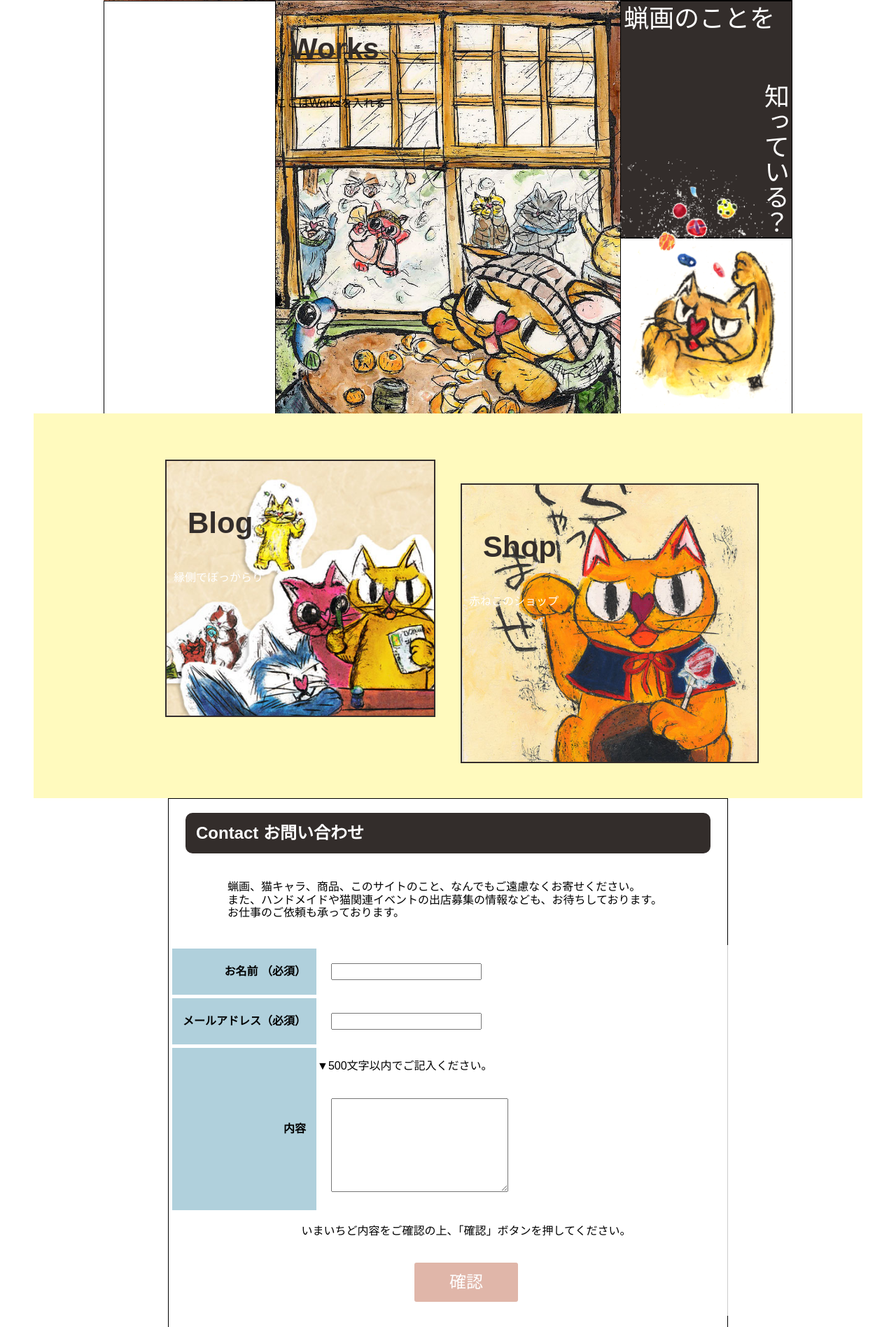
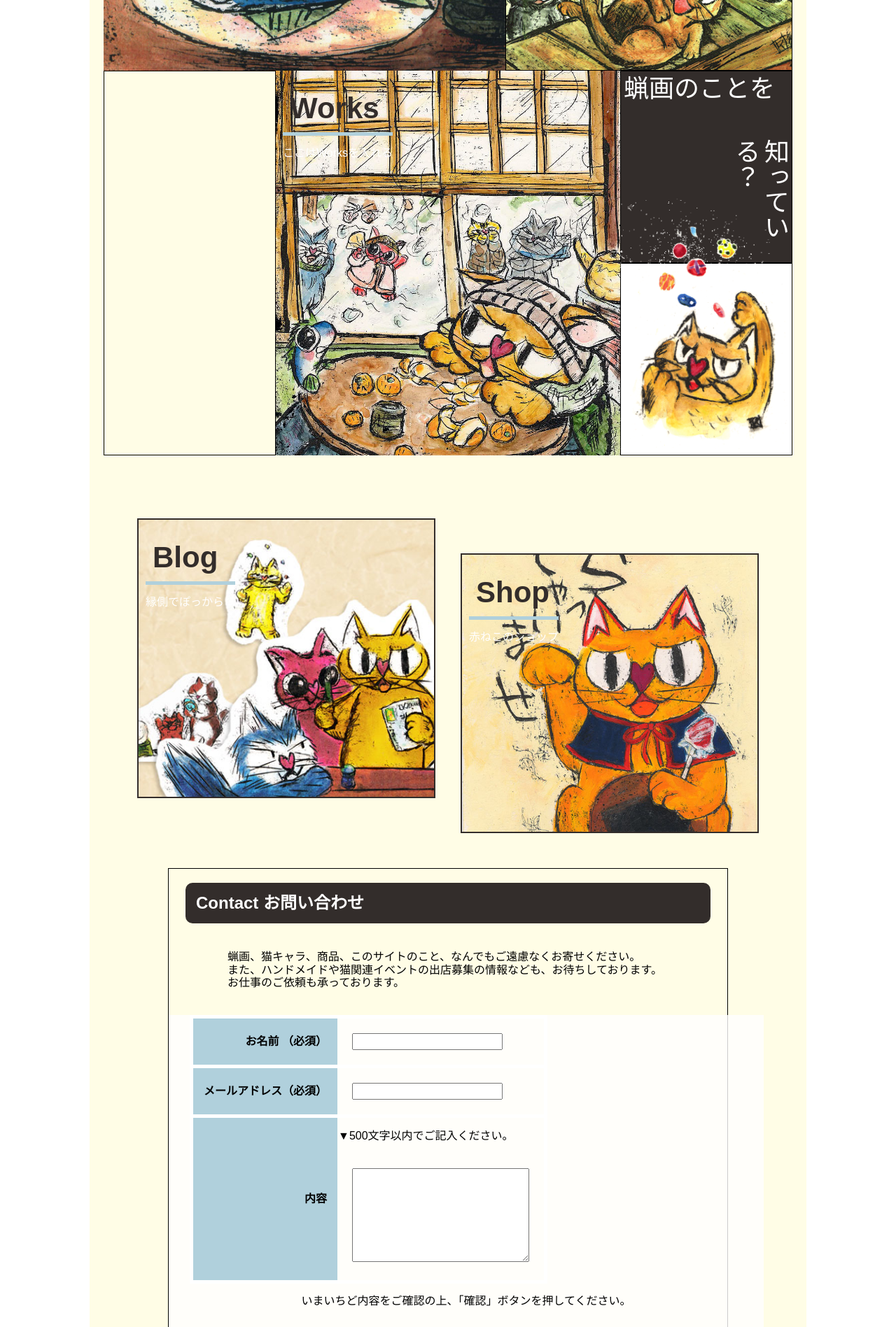
Before and after one commit to pokkarari/gridpages, a PHP site: page /top1.html in a window 1280 px wide. Shown: the part 1049-2946 px from the top of the page at 70% size. Run offline with PHP 8.4, Linux system fonts and the light colour scheme; some libraries are stand-ins or nearby versions.

Commit message:
背景画像追加　top続き

```diff
--- a/css/style2.css
+++ b/css/style2.css
@@ -10,8 +10,10 @@ body {
 .wrap {
   width: 1024px;
   margin: 0 auto;
+  background-color: #FFFDE6;
 }
 
+/* 共通--------------------------------------*/
 .menu_container {
   position: relative;
 }
@@ -23,20 +25,37 @@ body {
   padding: 10px;
 }
 .menu_title h2 {
-  font-size: 2em;
-  text-align: left;
+  margin: 0;
+  color: #332d2b;
+  font-size: 42px;
+  padding: 10px;
+  border-bottom: 5px solid #B0D0DC;
 }
 
+.imgUp {
+  overflow: hidden;
+  /*拡大時にはみ出た部分を隠す*/
+}
+
+.imgUp img:hover {
+  transform: scale(1.1);
+  /*画像の拡大率*/
+  transition-duration: 0.3s;
+  /*変化に掛かる時間*/
+}
+
+.img_fitcover img {
+  width: 100%;
+  height: 100%;
+  object-fit: cover;
+}
+
+/*--------------------------------------*/
 /* グリッド */
 .top_page {
   display: grid;
   grid-template-columns: 20px 2fr 1fr 20px;
-  grid-template-rows: 700px 100px 800px 40px 400px;
-}
-.top_page h2 {
-  color: #332d2b;
-  font-size: 42px;
-  padding: 10px 20px;
+  grid-template-rows: 700px 200px 800px 40px 400px;
 }
 
 /* セクション01 */
@@ -217,7 +235,6 @@ body {
   display: grid;
   grid-template-columns: repeat(8, 1fr);
   grid-template-rows: 50px 50px 350px 50px 50px;
-  background-color: #FFFABE;
   margin: 0 -100px;
 }
 
@@ -227,22 +244,12 @@ body {
   margin-right: 18px;
   border: 2px solid #332d2b;
 }
-.top_blog img {
-  width: 100%;
-  height: 100%;
-  object-fit: cover;
-}
 
 .top_shop {
   grid-column: 5 / 8;
   grid-row: 3 / 5;
   margin-left: 18px;
   border: 2px solid #332d2b;
-}
-.top_shop img {
-  width: 100%;
-  height: 100%;
-  object-fit: cover;
 }
 
 /* セクション04 お問い合わせ 独立グリッド*/
@@ -272,6 +279,9 @@ body {
   width: 850px;
   margin: 0 auto;
   background-color: rgba(255, 255, 255, 0.8);
+}
+.contact_form table {
+  margin: 0 30px;
 }
 .contact_form tr {
   border: 5px solid #fff;
--- a/scss/style2.scss
+++ b/scss/style2.scss
@@ -22,7 +23,10 @@ body  {margin: 0;
 .wrap{
 width: 1024px;
 margin: 0 auto;
+    background-color: $softyelColor2;
 }
+
+/* 共通--------------------------------------*/
 // 共通 各メニュータイトル用
 .menu_container {
     position: relative;
@@ -33,24 +37,42 @@ margin: 0 auto;
     color: #fff;
     // background-color: rgba(176,208,220,0.5);
     padding: 10px;
-    h2 {
-    font-size: 2em;
-    text-align: left;
+  h2{
+    margin:0;
+    color: $mainFontColor;
+    font-size: 42px;
+    padding: 10px;
+    // background-color: $baseblueColor;
+    border-bottom: 5px solid $baseblueColor;
+  }
+}
+
+// 共通 top 画像類　拡大
+.imgUp{
+overflow: hidden; /*拡大時にはみ出た部分を隠す*/
+}
+.imgUp img:hover {
+  transform: scale(1.1);  /*画像の拡大率*/
+  transition-duration: 0.3s;  /*変化に掛かる時間*/
+}
+
+// 共通 top 画像類の幅と高さ100% かつcover
+.img_fitcover {
+    img {
+      width: 100%;
+      height: 100%;
+      object-fit: cover;
     }
 }
-
+/*--------------------------------------*/
 
 /* グリッド */
 
 .top_page {
   display: grid;
   grid-template-columns: 20px 2fr 1fr 20px;
-  grid-template-rows: 700px 100px 800px 40px 400px;
-  h2{
-    color: $mainFontColor;
-    font-size: 42px;
-    padding: 10px 20px;
-  }
+  grid-template-rows: 700px 200px 800px 40px 400px;
+
 }
 
 /* セクション01 */
@@ -253,7 +280,7 @@ margin: 0 auto;
     grid-template-columns: repeat(8, 1fr);
     grid-template-rows: 50px 50px 350px 50px 50px;
     // grid-column-gap: 40px;
-    background-color: $softyelColor1;
+    // background-color: $softyelColor1;
     margin: 0 -100px;
 }
 
@@ -262,11 +289,6 @@ margin: 0 auto;
     grid-row: 2 / 4;
     margin-right: 18px;
     border: 2px solid $mainFontColor;
-    img {
-      width: 100%;
-      height: 100%;
-      object-fit: cover;
-    }
   }
 
   .top_shop {
@@ -309,6 +326,9 @@ margin: 0 auto;
   width: 850px;
   margin: 0 auto;
   background-color: rgba(255,255,255,0.8);
+  table{
+    margin: 0 30px;
+  }
   tr{
     border: 5px solid #fff;
   }
--- a/top1.html
+++ b/top1.html
@@ -23,51 +23,65 @@ $(function(){
 <div class="wrap">
 <div class="top_page">
 <section class="top_hero">
-    <div class="sec01_movei">
+    <div class="sec01_movei img_fitcover">
         <h1>エフリエこうぼう</h1>
         <p>ここに映像を入れる</p>
     </div>
-    <div class="sec01_wsm">
+    <div class="sec01_wsm img_fitcover menu_container imgUp">
         <img src="images/top_images/sec01_last.jpg" alt="">
+        <div class="menu_title">
             <h2>WSM</h2>
             <p>ここはウォネとその他の皆さん</p>
+        </div>
     </div>
     <div class="sec01_p">
         <p>ハンドメイドとろう画を制作しています。</p>
     </div>
     <div class="sec01_img01">
-        <p>ここに表情いろいろ</p>
+        <p>ここに雀</p>
     </div>
     <div class="sec01_img02">
         <p>ここにgifの絵を入れたいワンコロ？</p>
     </div>
 </section>
+
+
 <section class="top_sns">
-    <div class="sns_bg1"><img src="images/top_images/kissaten.jpg" alt=""></div>
+    <div class="sns_bg1">
+        <img src="images/top_images/aotomidori.jpg" width="130"alt="">
+    </div>
     <ul>
         <li><a href="#"><i class="fab fa-twitter"></i></a></li>
         <li><a href="#"><i class="fab fa-facebook-f"></i></a></li>
         <li><a href="#"><i class="fab fa-instagram"></i></a></li>
     </ul>
-        <div class="sns_bg"></div>
+        <div class="sns_bg2"></div>
 </section>
 
+
+
 <section class="top_menu">
-    <div class="top_news">
+    <div class="top_news img_fitcover menu_container">
         <h2>News</h2>
     </div>
-    <div class="top_about">
+    <div class="top_about img_fitcover menu_container imgUp">
+        <img src="images/top_images/about_daikoubutsu.jpg" alt="">
+        <div class="menu_title">
             <h2>About</h2>
+        </div>
     </div>
     <div class="sec02_twitter">
 <!-- <a class="twitter-timeline" data-width="230" data-height="548" data-dnt="true" href="https://twitter.com/friekobo?ref_src=twsrc%5Etfw">Tweets by friekobo</a> <script async src="https://platform.twitter.com/widgets.js" charset="utf-8"></script> -->
 
     </div>
-    <div class="top_works">
+    <div class="top_works img_fitcover menu_container imgUp">
+            <img src="images/top_images/works_winter.jpg" alt="">
+        <div class="menu_title">
             <h2>Works</h2>
             <p>ここはWorksを入れる</p>
         </div>
-    <div class="sec02_schoolroom">
+    </div>
+    <div class="sec02_schoolroom imgUp">
         <div class="sec02_img01"></div>
         <div class="top_rouga1">蝋画のことを</div>
         <div class="top_rouga2">知っている？</div>
@@ -80,17 +94,18 @@ $(function(){
 
 <section class="top_banner">
 
-        <figure class="menu_container top_blog">
+        <div class="top_blog menu_container img_fitcover imgUp">
+            <img src="images/top_images/blog_pencl.jpg" alt="">
             <div class="menu_title"><h2>Blog</h2>
                 <p>縁側でぽっからり</p>
             </div>
-            <img src="images/top_images/blog_pencl.jpg" alt="">
-        </figure>
-        <div class="menu_container top_shop">
+
+        </div>
+        <div class="top_shop menu_container img_fitcover imgUp">
+            <img src="images/top_images/shop_irassyai.jpg" alt="">
             <div class="menu_title"><h2>Shop</h2>
                 <p>赤ねこのショップ</p>
             </div>
-            <img src="images/top_images/shop_irassyai.jpg" alt="">
         </div>
 </section>
 </div>
@@ -132,10 +147,11 @@ $(function(){
     </form>
 <!-- contact_form -->
 </div>
-
 <!-- /. contact -->
 </div><!-- /.wrap -->
 
+<div class="top_bgimg"><img src="images/top_images/fuwa.jpg" alt=""></div>
+<img class="dassensunzen" src="images/top_images/top_dassen.jpg" alt="">
 </main>
 
 
@@ -143,9 +159,7 @@ $(function(){
 <a href="#0" class="button"><span>Button</span></a>
 
 <div class="imgWrap">
-    <div class="imgEff">
         <img src="images/top_images/blog_pencl.jpg" />
-    </div>
 </div>
 
 <figure class="hover-parent">
```
Also changed, not shown: other parts of css/style2.css (+17 -13 lines), other parts of scss/style2.scss (+36 -26 lines), images/top_images/fuwa.jpg (added), images/top_images/top_dassen.jpg (added), 3 other files. Lines whose indentation alone changed are shown as unchanged.
